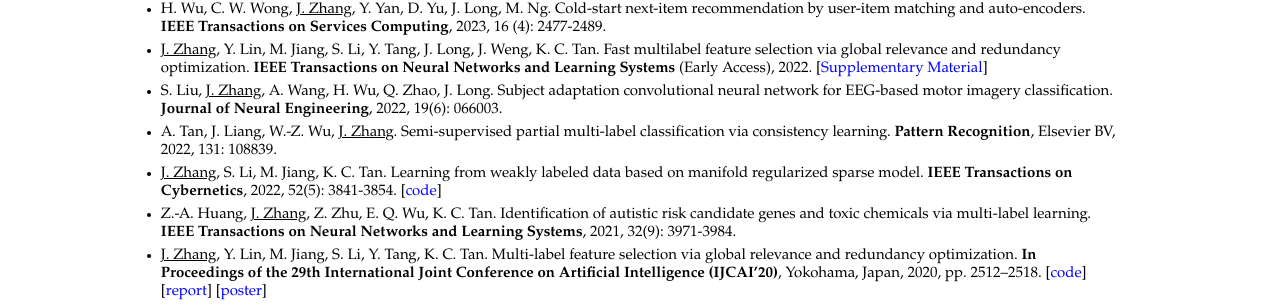
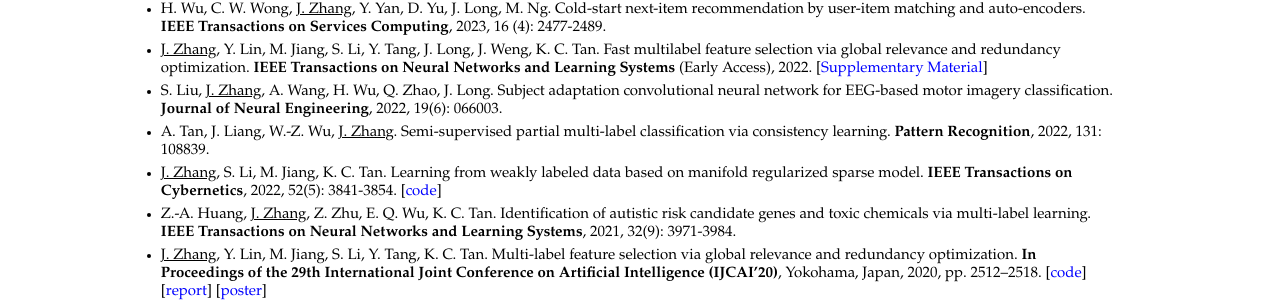
Before and after one commit to jiazhang-ml/jiazhang-ml.github.io, a Jekyll site: the page built from index.md, in a window 1280 px wide. Shown: the part 477-782 px from the top of the page. Built offline with Jekyll 4.4.1, drawn with Linux system fonts in a browser that asks for light colours.

Commit message:
Update index.md

```diff
--- a/index.md
+++ b/index.md
@@ -22,7 +22,7 @@ layout: default
 * H. Wu, C. W. Wong, <u>J. Zhang</u>, Y. Yan, D. Yu, J. Long, M. Ng. Cold-start next-item recommendation by user-item matching and auto-encoders. **IEEE Transactions on Services Computing**, 2023, 16 (4): 2477-2489.
 * <u>J. Zhang</u>, Y. Lin, M. Jiang, S. Li, Y. Tang, J. Long, J. Weng, K. C. Tan. Fast multilabel feature selection via global relevance and redundancy optimization. **IEEE Transactions on Neural Networks and Learning Systems** (Early Access), 2022. [[Supplementary Material](SM-GRROfast.pdf)]
 * S. Liu, <u>J. Zhang</u>, A. Wang, H. Wu,  Q. Zhao, J. Long. Subject adaptation convolutional neural network for EEG-based motor imagery classification. **Journal of Neural Engineering**, 2022, 19(6): 066003.
-* A. Tan, J. Liang, W.-Z. Wu, <u>J. Zhang</u>. Semi-supervised partial multi-label classification via consistency learning. **Pattern Recognition**, Elsevier BV, 2022, 131: 108839.
+* A. Tan, J. Liang, W.-Z. Wu, <u>J. Zhang</u>. Semi-supervised partial multi-label classification via consistency learning. **Pattern Recognition**, 2022, 131: 108839.
 * <u>J. Zhang</u>, S. Li, M. Jiang, K. C. Tan. Learning from weakly labeled data based on manifold regularized sparse model. **IEEE Transactions on Cybernetics**, 2022, 52(5): 3841-3854. [[code](MSWL-master.zip)]
 * Z.-A. Huang, <u>J. Zhang</u>, Z. Zhu, E. Q. Wu, K. C. Tan. Identification of autistic risk candidate genes and toxic chemicals via multi-label learning. **IEEE Transactions on Neural Networks and Learning Systems**, 2021, 32(9): 3971-3984.
 * <u>J. Zhang</u>, Y. Lin, M. Jiang, S. Li, Y. Tang, K. C. Tan. Multi-label feature selection via global relevance and redundancy optimization. **In Proceedings of the 29th International Joint Conference on Artificial Intelligence (IJCAI’20)**, Yokohama, Japan, 2020, pp. 2512–2518. [[code](GRRO-master.zip)] [[report](v15.pptx)] [[poster](poster.pdf)]
```
